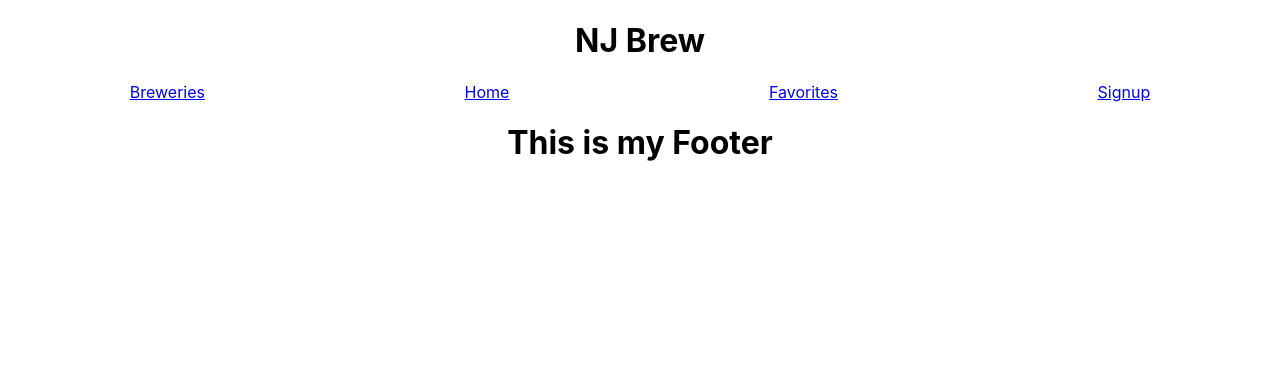
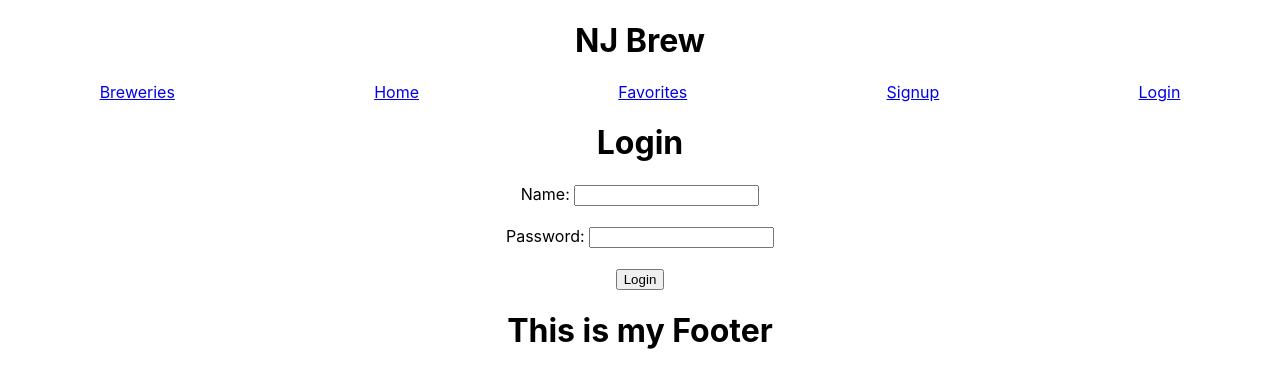
Before and after one commit to Signal-flow12/Beer-Tracking-App, a React (Create React App) app: page /auth/login in a window 1280 px wide. Shown: the top 388 px of the page. Built offline with nearby package versions, Linux system fonts and the light colour scheme.

Commit message:
Login and registration working

```diff
--- a/src/App.js
+++ b/src/App.js
@@ -8,7 +8,10 @@ import Home from './pages/Home/Home';
 import Favorites from './pages/Favorites';
 import BreweryDetail from './pages/Breweries/BreweryDetail';
 import { setUserToken, clearUserToken } from './utils/authToken'
-import Register from './pages/Login';
+import Register from './pages/Auth/Register';
+import Login from './pages/Auth/Login';
+
+
 function App() {
 
   const [currentUser, setCurrentUser] = useState({});
@@ -58,6 +61,7 @@ function App() {
         configs
       )
       const user = await response.json();
+      console.log(JSON.stringify(user))
 
       setUserToken(user.token);
       setCurrentUser(user.currentUser);
@@ -69,7 +73,7 @@ function App() {
       setIsAuthenticated(false)
     }
   }
-
+// console.log(currentUser)
 
 
   return (
@@ -77,7 +81,8 @@ function App() {
       <h1>NJ Brew</h1>
       <Header user={currentUser} />
       <Routes>
-        <Route path="/auth/register" element={<Register isLoggedIn={isAuthenticated} signUp={registerUser} login={loginUser} user={currentUser} />} />
+        <Route path="/auth/register" element={<Register isLoggedIn={isAuthenticated} signUp={registerUser} user={currentUser} />} />
+        <Route path="/auth/login" element={<Login login={loginUser} isLoggedIn={isAuthenticated} user={currentUser} />}/>
         <Route path='/' element={<Home />} />
         <Route path='/favorites' element={<Favorites />} />
         <Route path='/breweries'>
--- a/src/components/Header.js
+++ b/src/components/Header.js
@@ -1,12 +1,13 @@
 import { Link } from "react-router-dom"
 
-const Header = () => {
+const Header = ({ user }) => {
     return (
         <div className="header">
             <Link to='/breweries'>Breweries</Link>
             <Link to='/'>Home</Link>
             <Link to='/favorites'>Favorites</Link>
             <Link to='/auth/register'>Signup</Link>
+            <Link to='/auth/login'>Login</Link>
         </div>
     )
 }
--- /dev/null
+++ b/src/pages/Auth/Login.js
@@ -0,0 +1,57 @@
+import  {useNavigate} from 'react-router-dom'
+import {useState} from 'react'
+
+const Login = ({login}) => {
+  const initialState = { username: "", password: ""}
+  const [input, setInput] = useState(initialState)
+	const navigate = useNavigate()
+
+  const handleSubmit = async (e) => {
+    e.preventDefault()
+    const user = await login(input)
+
+    if (user) {
+        console.log("User is logged in as", user)
+      navigate("/")
+    } else {
+      navigate("/auth/login")
+      alert("incorrect username or password")
+    }
+		setInput(initialState);
+  };
+
+  const handleChange = (e) => {
+    setInput({ ...input, [e.target.name]: e.target.value });
+  };
+
+
+
+  return (
+    <>
+      <h1>Login</h1>
+      <form onSubmit={handleSubmit}>
+        <label htmlFor="username">Name: </label>
+        <input
+          id="username"
+          name="username"
+          value={input.username}
+          onChange={handleChange}
+        />
+        <br />
+        <br />
+        <label htmlFor="password">Password: </label>
+        <input
+          id="password"
+          name="password"
+          value={input.password}
+          onChange={handleChange}
+        />
+        <br />
+        <br />
+        <input type="submit" value="Login" />
+      </form>
+    </>
+  );
+};
+
+export default Login;
--- a/src/pages/Login.js
+++ b/src/pages/Auth/Register.js
@@ -11,8 +11,10 @@ const Register = ({signUp}) => {
         const createdUserToken = await signUp(input);
 
         if(createdUserToken) {
+          console.log(createdUserToken)
             navigate("/")
         }else {
+            console.log("signup failed")
             navigate("/auth/login")
         }
         setInput(insitalState);
--- a/src/utils/authToken.js
+++ b/src/utils/authToken.js
@@ -3,7 +3,7 @@ const getUserToken = () => {
 }
 
 const setUserToken = (token) => {
-    return localStorage.setItems("token", "")
+    return localStorage.setItem("token", "")
 }
 
 const clearUserToken = () => {
```
